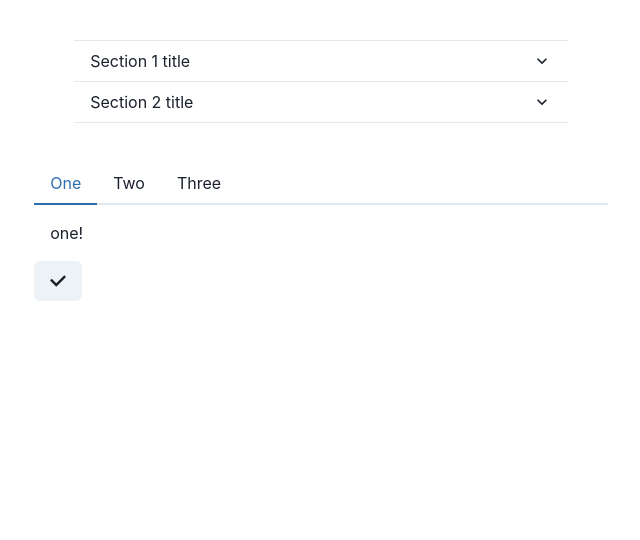
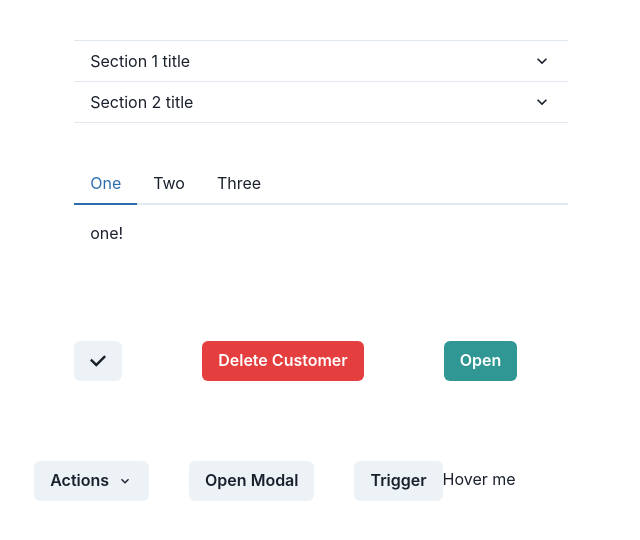
Before and after one commit to ntubimd-team4/just-for-you-frontend, a Next.js app: page /10744038 in a window 1280 px wide. Shown: the top 540 px of the page, without its empty margins (319-959 px from the left). Built offline with nearby package versions, Linux system fonts and the light colour scheme.

Commit message:
新增 - Overlay元件 (#5)
* 新增 - Accordion, Tabs, Visually Hidden

* 新增 - Overlay元件

```diff
--- /dev/null
+++ b/components/10744038/AlertDialog.tsx
@@ -0,0 +1,52 @@
+import {
+  AlertDialog,
+  AlertDialogBody,
+  AlertDialogFooter,
+  AlertDialogHeader,
+  AlertDialogContent,
+  AlertDialogOverlay,
+  AlertDialogCloseButton,
+  useDisclosure,
+  Button,
+} from '@chakra-ui/react';
+import React from 'react';
+
+export default function MyAlertDialog() {
+  const { isOpen, onOpen, onClose } = useDisclosure();
+  const cancelRef = React.useRef();
+
+  return (
+    <>
+      <Button colorScheme="red" onClick={onOpen} m={10}>
+                  Delete Customer
+      </Button>
+
+      <AlertDialog
+        isOpen={isOpen}
+        leastDestructiveRef={cancelRef}
+        onClose={onClose}
+      >
+        <AlertDialogOverlay>
+          <AlertDialogContent>
+            <AlertDialogHeader fontSize="lg" fontWeight="bold">
+                        Delete Customer
+            </AlertDialogHeader>
+
+            <AlertDialogBody>
+                        Are you sure? You can't undo this action afterwards.
+            </AlertDialogBody>
+
+            <AlertDialogFooter>
+              <Button ref={cancelRef} onClick={onClose}>
+                          Cancel
+              </Button>
+              <Button colorScheme="red" onClick={onClose} ml={3}>
+                          Delete
+              </Button>
+            </AlertDialogFooter>
+          </AlertDialogContent>
+        </AlertDialogOverlay>
+      </AlertDialog>
+    </>
+  );
+}
--- /dev/null
+++ b/components/10744038/Drawer.tsx
@@ -0,0 +1,49 @@
+import {
+  Drawer,
+  DrawerBody,
+  DrawerFooter,
+  DrawerHeader,
+  DrawerOverlay,
+  DrawerContent,
+  DrawerCloseButton,
+  useDisclosure,
+  Button,
+  Input,
+} from '@chakra-ui/react';
+import React from 'react';
+
+export default function MyDrawer() {
+  const { isOpen, onOpen, onClose } = useDisclosure();
+  const btnRef = React.useRef();
+
+  return (
+    <>
+      <Button ref={btnRef} colorScheme="teal" onClick={onOpen} m={10}>
+        Open
+      </Button>
+      <Drawer
+        isOpen={isOpen}
+        placement="right"
+        onClose={onClose}
+        finalFocusRef={btnRef}
+      >
+        <DrawerOverlay />
+        <DrawerContent>
+          <DrawerCloseButton />
+          <DrawerHeader>Create your account</DrawerHeader>
+
+          <DrawerBody>
+            <Input placeholder="Type here..." />
+          </DrawerBody>
+
+          <DrawerFooter>
+            <Button variant="outline" mr={3} onClick={onClose}>
+              Cancel
+            </Button>
+            <Button colorScheme="blue">Save</Button>
+          </DrawerFooter>
+        </DrawerContent>
+      </Drawer>
+    </>
+  );
+}
--- /dev/null
+++ b/components/10744038/Menu.tsx
@@ -0,0 +1,29 @@
+import { ChevronDownIcon } from '@chakra-ui/icons';
+import {
+  Menu,
+  MenuButton,
+  MenuList,
+  MenuItem,
+  MenuItemOption,
+  MenuGroup,
+  MenuOptionGroup,
+  MenuDivider,
+  Button,
+} from '@chakra-ui/react';
+
+export default function MyMenu() {
+  return (
+    <Menu m={10}>
+      <MenuButton as={Button} rightIcon={<ChevronDownIcon />}>
+    Actions
+      </MenuButton>
+      <MenuList>
+        <MenuItem>Download</MenuItem>
+        <MenuItem>Create a Copy</MenuItem>
+        <MenuItem>Mark as Draft</MenuItem>
+        <MenuItem>Delete</MenuItem>
+        <MenuItem>Attend a Workshop</MenuItem>
+      </MenuList>
+    </Menu>
+  );
+}
--- /dev/null
+++ b/components/10744038/Modal.tsx
@@ -0,0 +1,42 @@
+import {
+  Modal,
+  ModalOverlay,
+  ModalContent,
+  ModalHeader,
+  ModalFooter,
+  ModalBody,
+  ModalCloseButton,
+  useDisclosure,
+  Button,
+} from '@chakra-ui/react';
+
+export default function MyModal() {
+  const { isOpen, onOpen, onClose } = useDisclosure();
+
+  return (
+    <>
+      <Button onClick={onOpen} m={10}>Open Modal</Button>
+
+      <Modal isOpen={isOpen} onClose={onClose}>
+        <ModalOverlay />
+        <ModalContent>
+          <ModalHeader>Modal Title</ModalHeader>
+          <ModalCloseButton />
+          <ModalBody>
+          Lorem ipsum dolor sit amet, consectetur adipiscing elit, sed do eiusmod
+      tempor incididunt ut labore et dolore magna aliqua. Ut enim ad minim
+      veniam, quis nostrud exercitation ullamco laboris nisi ut aliquip ex ea
+      commodo consequat.
+          </ModalBody>
+
+          <ModalFooter>
+            <Button colorScheme="blue" mr={3} onClick={onClose}>
+              Close
+            </Button>
+            <Button variant="ghost">Secondary Action</Button>
+          </ModalFooter>
+        </ModalContent>
+      </Modal>
+    </>
+  );
+}
--- /dev/null
+++ b/components/10744038/Popover.tsx
@@ -0,0 +1,29 @@
+import {
+  Popover,
+  PopoverTrigger,
+  PopoverContent,
+  PopoverHeader,
+  PopoverBody,
+  PopoverFooter,
+  PopoverArrow,
+  PopoverCloseButton,
+  PopoverAnchor,
+  Portal,
+  Button,
+} from '@chakra-ui/react';
+
+export default function MyPopover() {
+  return (
+    <Popover m={10}>
+      <PopoverTrigger>
+        <Button>Trigger</Button>
+      </PopoverTrigger>
+      <PopoverContent>
+        <PopoverArrow />
+        <PopoverCloseButton />
+        <PopoverHeader>Confirmation!</PopoverHeader>
+        <PopoverBody>Are you sure you want to have that milkshake?</PopoverBody>
+      </PopoverContent>
+    </Popover>
+  );
+}
--- a/components/10744038/Tabs.tsx
+++ b/components/10744038/Tabs.tsx
@@ -2,7 +2,7 @@ import { Tabs, TabList, TabPanels, Tab, TabPanel } from '@chakra-ui/react';
 
 export default function MyTabs() {
   return (
-    <Tabs>
+    <Tabs m={10}>
       <TabList>
         <Tab>One</Tab>
         <Tab>Two</Tab>
--- /dev/null
+++ b/components/10744038/Tooltip.tsx
@@ -0,0 +1,10 @@
+import { Box, Tag, Tooltip } from '@chakra-ui/react';
+import React from 'react';
+
+export default function MyTooltip() {
+  return (
+    <Tooltip label="Hey, I'm here!" aria-label="A tooltip">
+        Hover me
+    </Tooltip>
+  );
+}
--- a/components/10744038/VisuallyHidden.tsx
+++ b/components/10744038/VisuallyHidden.tsx
@@ -3,7 +3,7 @@ import { Button, VisuallyHidden, VisuallyHiddenInput } from '@chakra-ui/react';
 
 export default function MyVisuallyHidden() {
   return (
-    <Button>
+    <Button m={10}>
       <VisuallyHidden>Checkmark</VisuallyHidden>
       <CheckIcon />
     </Button>
--- a/pages/10744038/index.tsx
+++ b/pages/10744038/index.tsx
@@ -1,5 +1,11 @@
 import MyAccordion from '@/components/10744038/Accordion';
+import MyAlertDialog from '@/components/10744038/AlertDialog';
+import MyDrawer from '@/components/10744038/Drawer';
+import MyMenu from '@/components/10744038/Menu';
+import MyModal from '@/components/10744038/Modal';
+import MyPopover from '@/components/10744038/Popover';
 import MyTabs from '@/components/10744038/Tabs';
+import MyTooltip from '@/components/10744038/Tooltip';
 import MyVisuallyHidden from '@/components/10744038/VisuallyHidden';
 import { Container } from '@chakra-ui/react';
 
@@ -9,6 +15,12 @@ export default function Page10744038() {
       <MyAccordion />
       <MyTabs />
       <MyVisuallyHidden />
+      <MyAlertDialog />
+      <MyDrawer />
+      <MyMenu />
+      <MyModal />
+      <MyPopover />
+      <MyTooltip />
     </Container>
   );
 }
```
